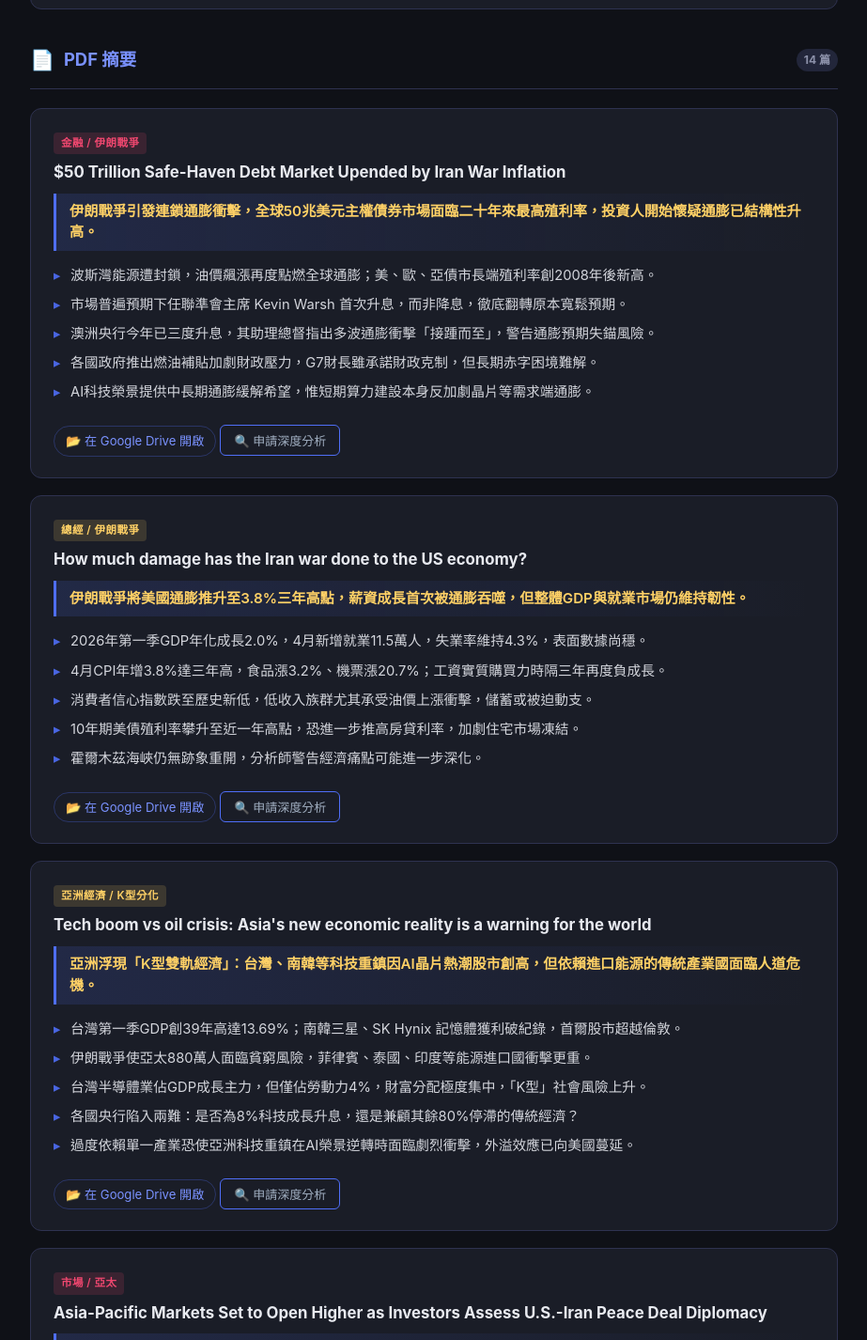
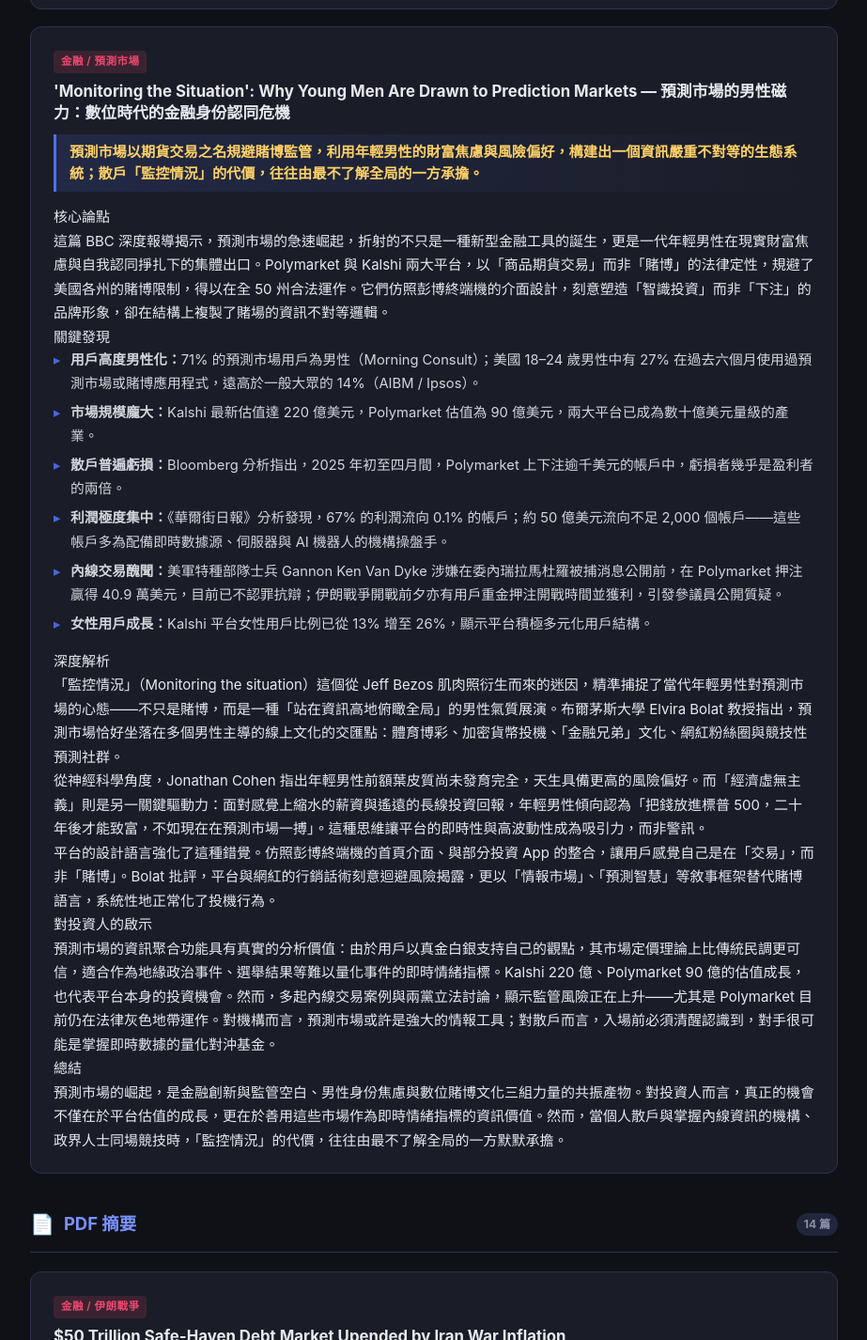
Before and after one commit to Alanliuchb/briefing, a plain HTML site: page daily/2026/05/2026-05-22.html in a window 1280 px wide. Shown: the part 1374-2800 px from the top of the page at 94% size, without its empty margins (178-1101 px from the left). Drawn offline with Linux system fonts and the light colour scheme.

Commit message:
Add 🗒️ note card: Prediction Markets analysis (BBC article)

```diff
--- a/daily/2026/05/2026-05-22.html
+++ b/daily/2026/05/2026-05-22.html
@@ -1,6 +1,5 @@
 <!DOCTYPE html>
-<html lang="zh-TW">
-<head>
+<html lang="zh-TW"><head>
   <meta charset="UTF-8">
   <meta name="viewport" content="width=device-width, initial-scale=1.0">
   <title>2026-05-22 每日彙整</title>
@@ -203,7 +202,7 @@
     <div class="section">
       <div class="section-title">
         <span class="icon">🗒️</span> 筆記
-        <span class="count">1 則</span>
+        <span class="count">2 則</span>
       </div>
 
       <div class="pdf-card">
@@ -249,7 +248,36 @@
             <span style="color: var(--muted);">在有更好的防護系統建立之前，用戶應假設自己正在被操縱。批判性閱讀和交叉驗證，仍是最重要的自我保護工具。</span>
           </div>
         </div>
-      </div>
+      </div><div class="pdf-card">
+  <span class="category-tag tag-finance">金融 / 預測市場</span>
+  <div class="pdf-title">'Monitoring the Situation': Why Young Men Are Drawn to Prediction Markets — 預測市場的男性磁力：數位時代的金融身份認同危機</div>
+  <div class="one-liner">預測市場以期貨交易之名規避賭博監管，利用年輕男性的財富焦慮與風險偏好，構建出一個資訊嚴重不對等的生態系統；散戶「監控情況」的代價，往往由最不了解全局的一方承擔。</div>
+  <div>
+    <div>核心論點</div>
+    <p>這篇 BBC 深度報導揭示，預測市場的急速崛起，折射的不只是一種新型金融工具的誕生，更是一代年輕男性在現實財富焦慮與自我認同掙扎下的集體出口。Polymarket 與 Kalshi 兩大平台，以「商品期貨交易」而非「賭博」的法律定性，規避了美國各州的賭博限制，得以在全 50 州合法運作。它們仿照彭博終端機的介面設計，刻意塑造「智識投資」而非「下注」的品牌形象，卻在結構上複製了賭場的資訊不對等邏輯。</p>
+
+    <div>關鍵發現</div>
+    <ul class="points">
+      <li><strong>用戶高度男性化：</strong>71% 的預測市場用戶為男性（Morning Consult）；美國 18–24 歲男性中有 27% 在過去六個月使用過預測市場或賭博應用程式，遠高於一般大眾的 14%（AIBM / Ipsos）。</li>
+      <li><strong>市場規模龐大：</strong>Kalshi 最新估值達 220 億美元，Polymarket 估值為 90 億美元，兩大平台已成為數十億美元量級的產業。</li>
+      <li><strong>散戶普遍虧損：</strong>Bloomberg 分析指出，2025 年初至四月間，Polymarket 上下注逾千美元的帳戶中，虧損者幾乎是盈利者的兩倍。</li>
+      <li><strong>利潤極度集中：</strong>《華爾街日報》分析發現，67% 的利潤流向 0.1% 的帳戶；約 50 億美元流向不足 2,000 個帳戶——這些帳戶多為配備即時數據源、伺服器與 AI 機器人的機構操盤手。</li>
+      <li><strong>內線交易醜聞：</strong>美軍特種部隊士兵 Gannon Ken Van Dyke 涉嫌在委內瑞拉馬杜羅被捕消息公開前，在 Polymarket 押注贏得 40.9 萬美元，目前已不認罪抗辯；伊朗戰爭開戰前夕亦有用戶重金押注開戰時間並獲利，引發參議員公開質疑。</li>
+      <li><strong>女性用戶成長：</strong>Kalshi 平台女性用戶比例已從 13% 增至 26%，顯示平台積極多元化用戶結構。</li>
+    </ul>
+
+    <div>深度解析</div>
+    <p>「監控情況」（Monitoring the situation）這個從 Jeff Bezos 肌肉照衍生而來的迷因，精準捕捉了當代年輕男性對預測市場的心態——不只是賭博，而是一種「站在資訊高地俯瞰全局」的男性氣質展演。布爾茅斯大學 Elvira Bolat 教授指出，預測市場恰好坐落在多個男性主導的線上文化的交匯點：體育博彩、加密貨幣投機、「金融兄弟」文化、網紅粉絲圈與競技性預測社群。</p>
+    <p>從神經科學角度，Jonathan Cohen 指出年輕男性前額葉皮質尚未發育完全，天生具備更高的風險偏好。而「經濟虛無主義」則是另一關鍵驅動力：面對感覺上縮水的薪資與遙遠的長線投資回報，年輕男性傾向認為「把錢放進標普 500，二十年後才能致富，不如現在在預測市場一搏」。這種思維讓平台的即時性與高波動性成為吸引力，而非警訊。</p>
+    <p>平台的設計語言強化了這種錯覺。仿照彭博終端機的首頁介面、與部分投資 App 的整合，讓用戶感覺自己是在「交易」，而非「賭博」。Bolat 批評，平台與網紅的行銷話術刻意迴避風險揭露，更以「情報市場」、「預測智慧」等敘事框架替代賭博語言，系統性地正常化了投機行為。</p>
+
+    <div>對投資人的啟示</div>
+    <p>預測市場的資訊聚合功能具有真實的分析價值：由於用戶以真金白銀支持自己的觀點，其市場定價理論上比傳統民調更可信，適合作為地緣政治事件、選舉結果等難以量化事件的即時情緒指標。Kalshi 220 億、Polymarket 90 億的估值成長，也代表平台本身的投資機會。然而，多起內線交易案例與兩黨立法討論，顯示監管風險正在上升——尤其是 Polymarket 目前仍在法律灰色地帶運作。對機構而言，預測市場或許是強大的情報工具；對散戶而言，入場前必須清醒認識到，對手很可能是掌握即時數據的量化對沖基金。</p>
+
+    <div>總結</div>
+    <p>預測市場的崛起，是金融創新與監管空白、男性身份焦慮與數位賭博文化三組力量的共振產物。對投資人而言，真正的機會不僅在於平台估值的成長，更在於善用這些市場作為即時情緒指標的資訊價值。然而，當個人散戶與掌握內線資訊的機構、政界人士同場競技時，「監控情況」的代價，往往由最不了解全局的一方默默承擔。</p>
+  </div>
+</div>
     </div>
 
     <!-- PDF 摘要區塊 -->
@@ -524,4 +552,4 @@
     }
   </script>
 
-</body>
+</body></html>
```
